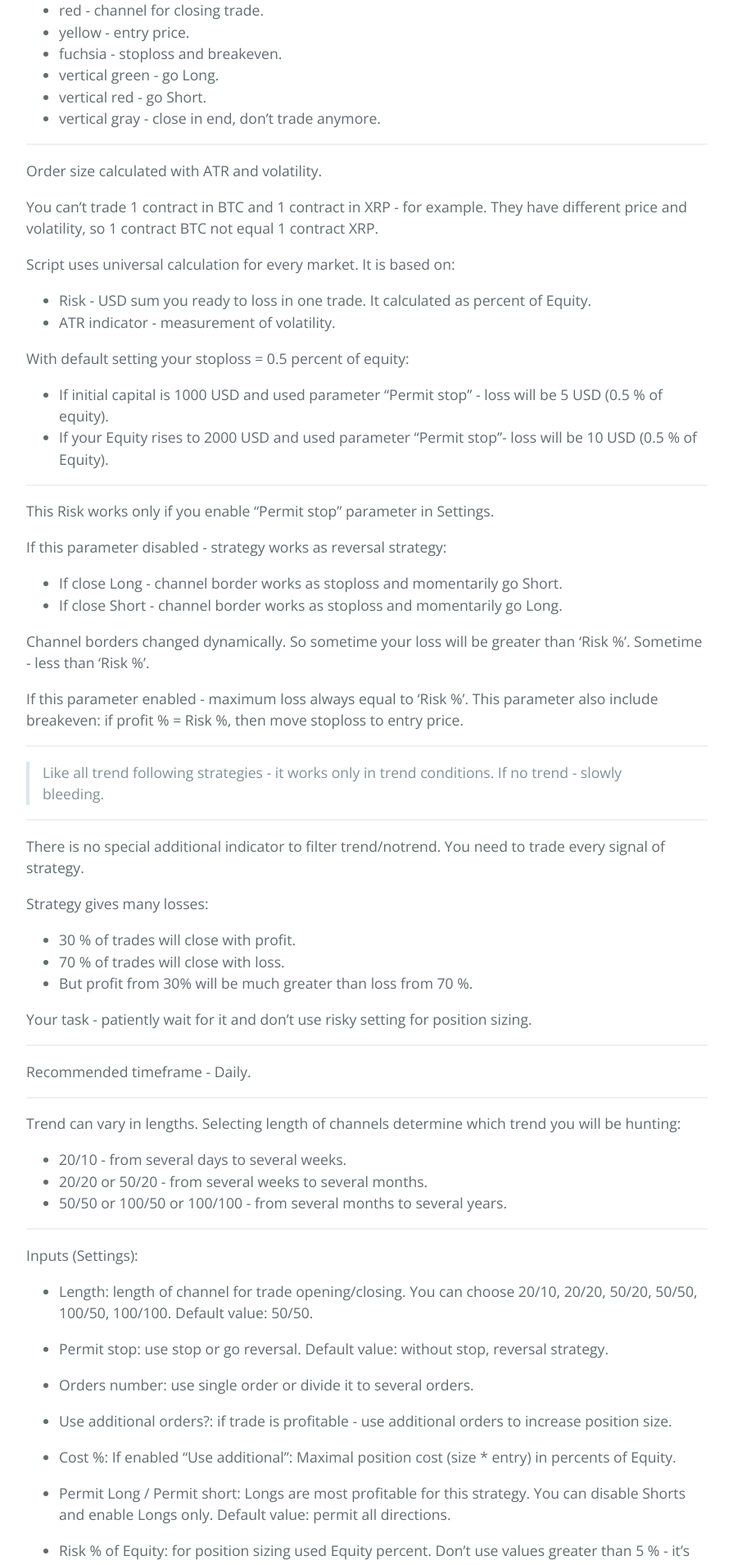
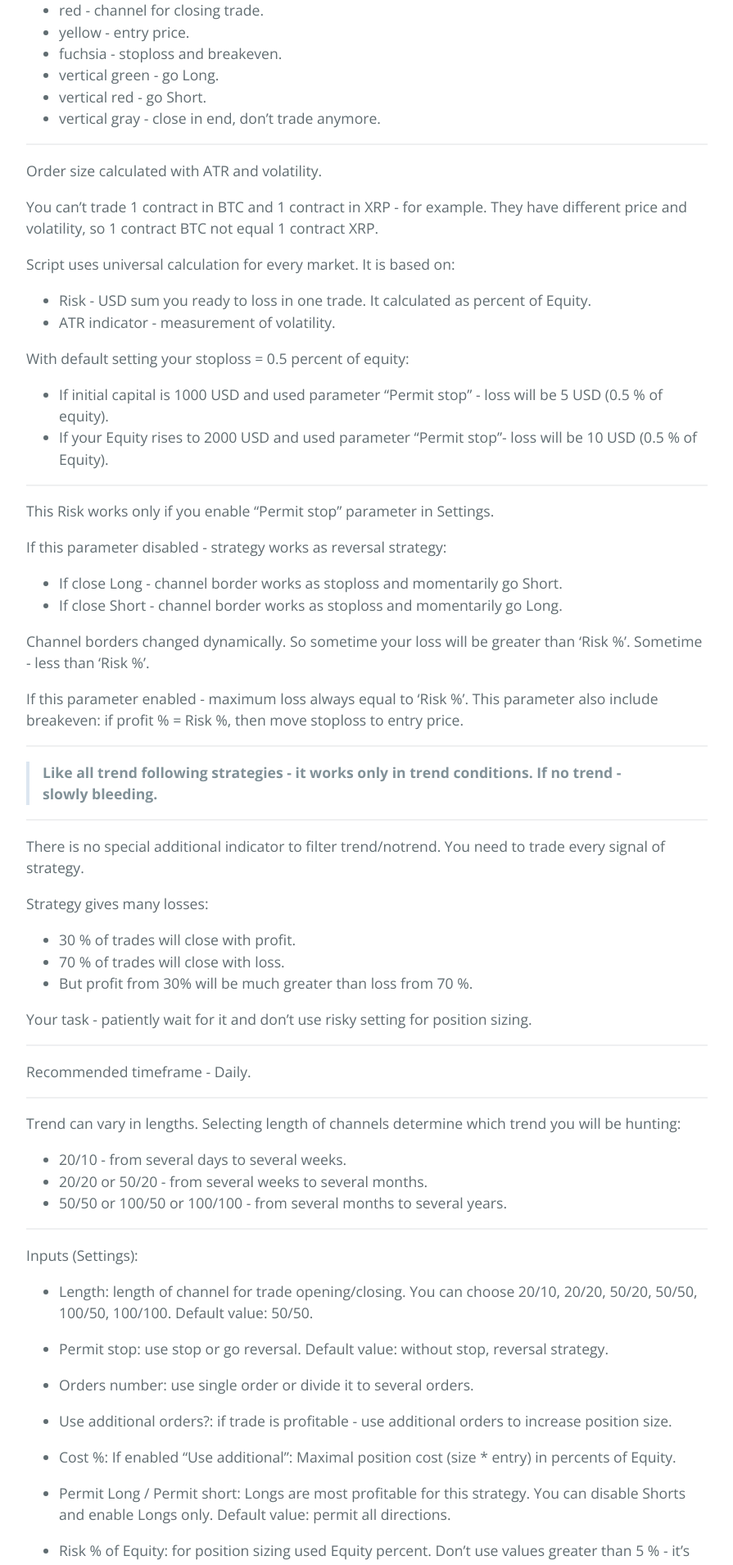
Before and after one commit to sergeyen7/sergeyen7.github.io, a Jekyll site: the page built from index.md, in a window 1280 px wide. Shown: the part 3811-5720 px from the top of the page at 82% size, without its empty margins (192-1087 px from the left). Built offline with Jekyll 4.4.1, drawn with Linux system fonts in a browser that asks for light colours; nearby versions of some CDN libraries.

```diff
--- a/index.md
+++ b/index.md
@@ -137,7 +137,7 @@ If this parameter enabled - maximum loss always equal to 'Risk %'. This paramete
 
 * * *
 
-> Like all trend following strategies - it works only in trend conditions. If no trend - slowly bleeding.
+> **Like all trend following strategies - it works only in trend conditions. If no trend - slowly bleeding.**
 
 * * *
 
```
